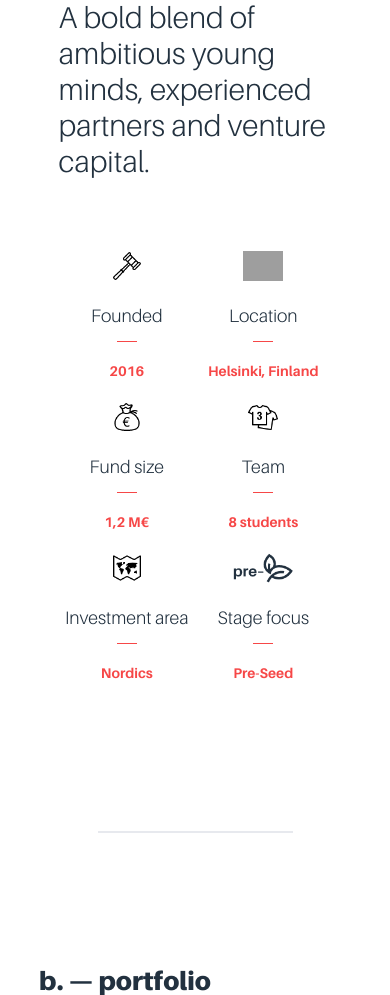
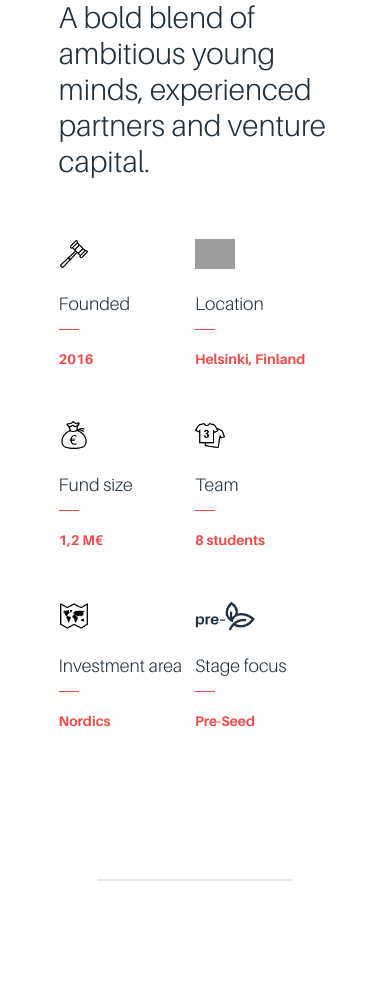
Before and after one commit to olliwer/wave_site, a PHP site: page / in a window 390 px wide. Shown: the part 868-1863 px from the top of the page. Run offline with PHP 8.4, Linux system fonts and the light colour scheme; grey boxes are pictures that could not be loaded.

Commit message:
Fix mobile about

```diff
--- a/styles/main_white.css
+++ b/styles/main_white.css
@@ -1071,6 +1071,16 @@ hr {
 
   .additional_info .icon_container {
     width: 50%;
+    padding-top: 30px;
+    text-align: left;
+  }
+
+  .additional_info hr {
+    margin-left: 0;
+  }
+
+  .additional_info {
+    padding-top: 0;
   }
 
   .additional_info h4 {
```
